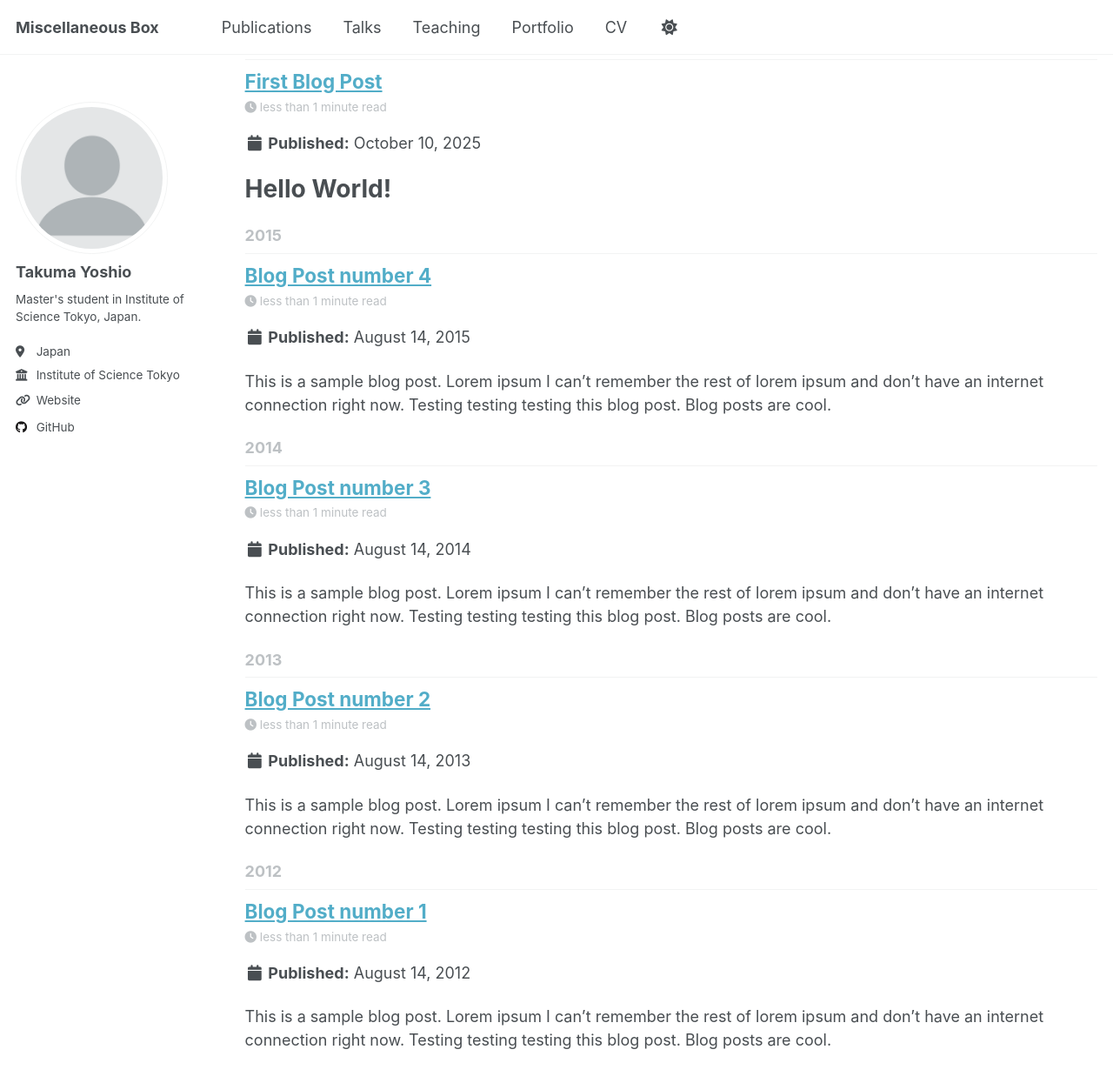
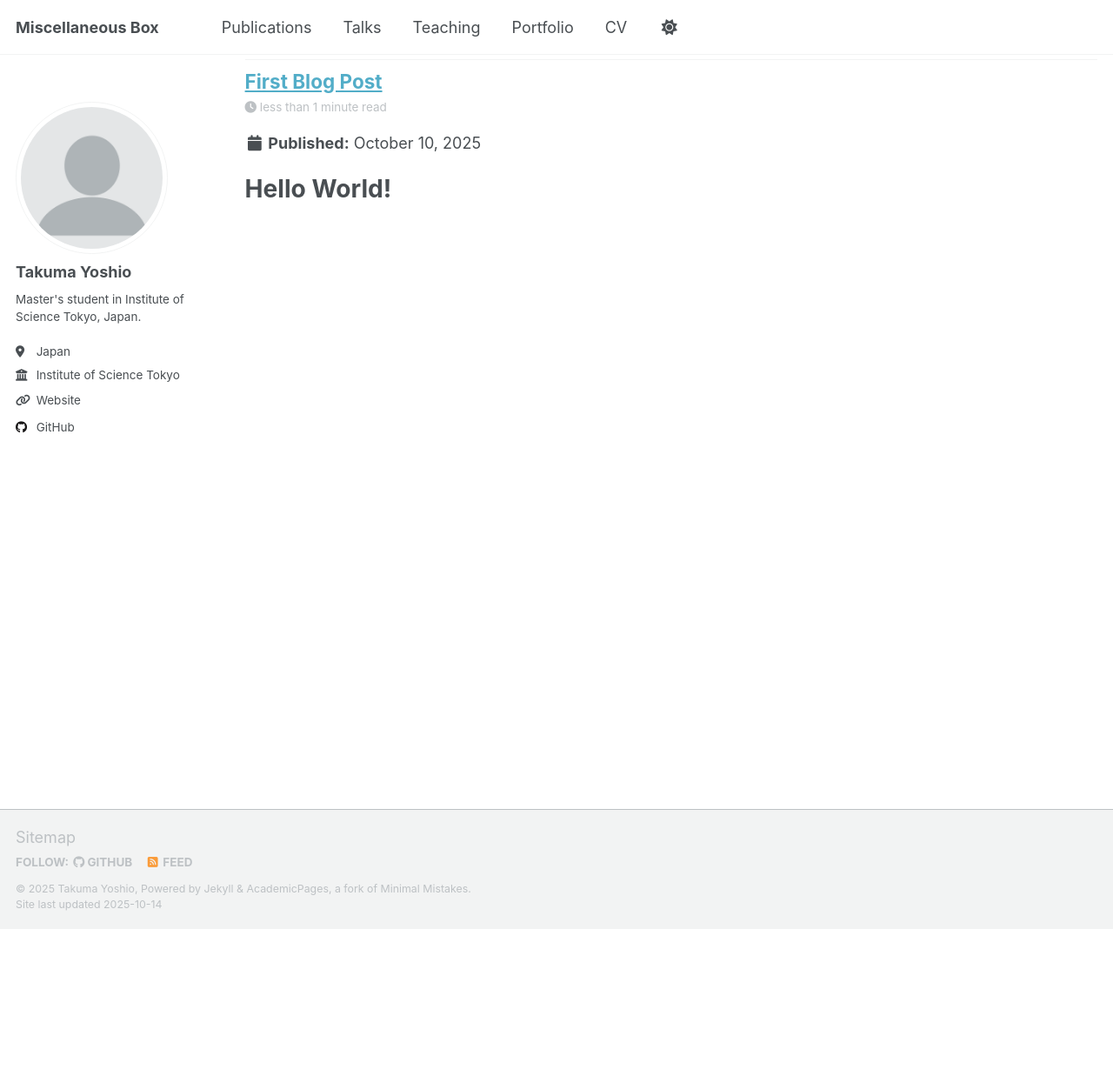
Before and after one commit to ta-yoshi02/ta-yoshi02.github.io, a Jekyll site: the page built from _pages/year-archive.html, in a window 1280 px wide and 1400 px high, scrolled down 332 px. Shown: the top 1245 px of the window at 87% size. Built offline with Jekyll 4.4.1, drawn with Linux system fonts in a browser that asks for light colours; a script that is not in the unit is left out.

Commit message:
テンプレblog整理

```diff
--- a/_config.yml
+++ b/_config.yml
@@ -92,7 +92,7 @@
 teaser                   :  # filename of teaser fallback teaser image placed in /images/ for social media previews
 breadcrumbs              : false # true, false (default)
 words_per_minute         : 160
-future                   : true
+future                   : false
 read_more                : "disabled" # if enabled, adds "Read more" links to excerpts
 talkmap_link             : false      #change to true to add link to talkmap on talks page
 comments:
--- a/_posts/2012-08-14-blog-post-1.md
+++ /dev/null
@@ -1,20 +0,0 @@
----
-title: 'Blog Post number 1'
-date: 2012-08-14
-permalink: /posts/2012/08/blog-post-1/
-tags:
-  - cool posts
-  - category1
-  - category2
----
-
-This is a sample blog post. Lorem ipsum I can't remember the rest of lorem ipsum and don't have an internet connection right now. Testing testing testing this blog post. Blog posts are cool.
-
-Headings are cool
-======
-
-You can have many headings
-======
-
-Aren't headings cool?
-------
--- a/_posts/2013-08-14-blog-post-2.md
+++ /dev/null
@@ -1,20 +0,0 @@
----
-title: 'Blog Post number 2'
-date: 2013-08-14
-permalink: /posts/2013/08/blog-post-2/
-tags:
-  - cool posts
-  - category1
-  - category2
----
-
-This is a sample blog post. Lorem ipsum I can't remember the rest of lorem ipsum and don't have an internet connection right now. Testing testing testing this blog post. Blog posts are cool.
-
-Headings are cool
-======
-
-You can have many headings
-======
-
-Aren't headings cool?
-------
--- a/_posts/2014-08-14-blog-post-3.md
+++ /dev/null
@@ -1,20 +0,0 @@
----
-title: 'Blog Post number 3'
-date: 2014-08-14
-permalink: /posts/2014/08/blog-post-3/
-tags:
-  - cool posts
-  - category1
-  - category2
----
-
-This is a sample blog post. Lorem ipsum I can't remember the rest of lorem ipsum and don't have an internet connection right now. Testing testing testing this blog post. Blog posts are cool.
-
-Headings are cool
-======
-
-You can have many headings
-======
-
-Aren't headings cool?
-------
```
Also changed, not shown: _posts/2015-08-14-blog-post-4.md (deleted, +0 -20 lines).
